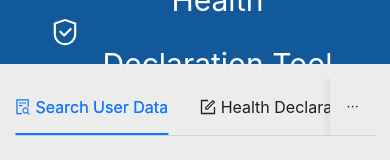
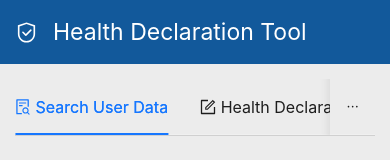
Before and after one commit to pohti/health-decl-front, a React (Create React App) app: page / in a window 390 px wide. Shown: the top 160 px of the page. Built offline with nearby package versions, Linux system fonts and the light colour scheme; no server answers.

Commit message:
header to be smaller on smaller screens

```diff
--- a/src/App.css
+++ b/src/App.css
@@ -38,3 +38,11 @@
 .ant-tabs-nav {
     border-bottom: 0.5px solid rgba(170, 170, 170, 0.425);
 }
+
+@media only screen and (max-width: 768px) {
+    .layoutHeader {
+        font-size: 23px;
+        padding: 15px;
+        /* border: 1px solid red; */
+    }
+}
--- a/src/components/HealthDataDisplay/ParticularsInput.css
+++ b/src/components/HealthDataDisplay/ParticularsInput.css
@@ -6,13 +6,5 @@
     margin-top: 10px;
     justify-content: center;
     align-items: center; */
-
     padding: 15px 10px;
 }
-
-.particulars-input-div > .ant-col {
-    display: flex;
-    justify-content: center;
-    align-items: center;
-    gap: 10px;
-}
--- a/src/components/HealthDeclarationForm/UserHealthDataForm.jsx
+++ b/src/components/HealthDeclarationForm/UserHealthDataForm.jsx
@@ -66,7 +66,7 @@ const UserHealthDataForm = (props) => {
     const onFinish = async (values) => {
 
         if (!values) return
-        console.log('Received values from form: ', values);
+        // console.log('Received values from form: ', values);
         const {
             fullname, nric, phone, phonePrefix,
             contactWithin14Days,
@@ -156,7 +156,7 @@ const UserHealthDataForm = (props) => {
                 <FormItem name="temperature"
                     label={<span>
                         Temperature {" "}
-                        <Tooltip title="Only accepts value between 25°C and 50°C">
+                        <Tooltip title="Only accepts values between 25°C and 50°C">
                             <QuestionCircleOutlined />
                         </Tooltip>
                     </span>}
```
